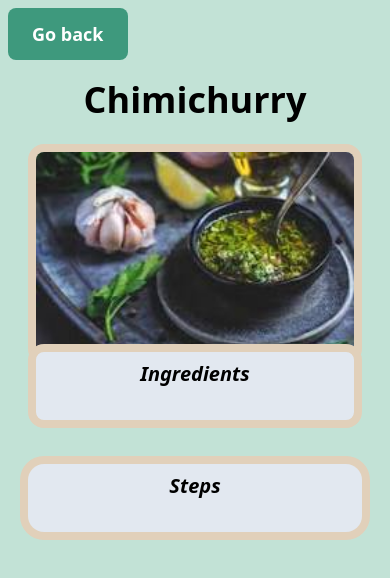
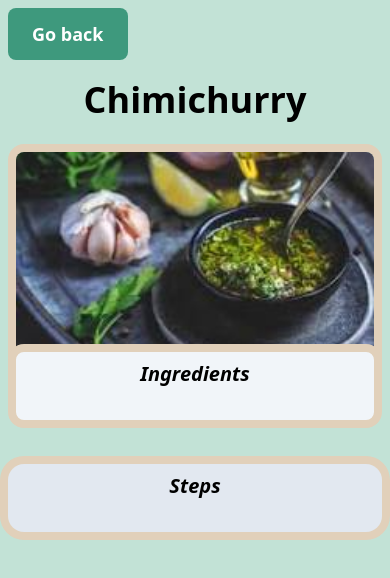
Before and after one commit to colorojo7/delacruzcooks, a React (Vite) app: page /recipe/chi001 in a window 390 px wide. Shown: the top 578 px of the page. Built offline with nearby package versions, Linux system fonts and the light colour scheme.

Commit message:
recipie page

```diff
--- a/src/assets/content/recipies/recipies.js
+++ b/src/assets/content/recipies/recipies.js
@@ -5,12 +5,14 @@ const recipiesList = [
     id: "emp001",
     title: "Empanadas",
     subtitle: "Delicius Argentinian Pie",
+    description:"Lorem ipsum dolor sit amet consectetur adipiscing elit, vestibulum justo himenaeos vulputate posuere aliquet, ",
     image_1: `${baseRoute}empanadas.jpeg`,
-    description:"",
+
     ingredients: ["ingrediente 300gr", "otro ingrediente 2kg", "algo mas 3 unidades" , "ingrediente 300gr", "otro ingrediente 2kg", "algo mas 3 unidades","ingrediente 300gr", "otro ingrediente 2kg", "algo mas 3 unidades","ingrediente 300gr", "otro ingrediente 2kg", "algo mas 3 unidades","ingrediente 300gr", "otro ingrediente 2kg", "algo mas 3 unidades"],
     steps: ["Lorem ipsum dolor sit amet consectetur adipiscing elit, vestibulum justo himenaeos vulputate posuere aliquet, mus quis mollis laoreet parturient molestie cum, commodo fusce in fermentum sem. Massa curabitur ac platea porta egestas augue, et tellus dignissim urna cras, molestie vehicula est orci enim. Fames hendrerit natoque gravida commodo pretium ad montes duis risus, purus feugiat imperdiet non sodales nostra nunc facilisi, posuere netus leo cursus dignissim venenatis suspendisse cubilia.","This is the second stept text text text text text text text text text text text text",
         "Lorem ipsum dolor sit amet consectetur adipiscing elit, vestibulum justo himenaeos vulputate posuere aliquet, mus quis mollis laoreet parturient molestie cum, commodo fusce in fermentum sem. Massa curabitur ac platea porta egestas augue, et tellus dignissim urna cras, molestie vehicula est orci enim. Fames hendrerit natoque gravida commodo pretium ad montes duis risus, purus feugiat imperdiet non sodales nostra nunc facilisi, posuere netus leo cursus dignissim venenatis suspendisse cubilia.","This is the second stept text text text text text text text text text text text text", "Lorem ipsum dolor sit amet consectetur adipiscing elit, vestibulum justo himenaeos vulputate posuere aliquet, mus quis mollis laoreet parturient molestie cum, commodo fusce in fermentum sem. Massa curabitur ac platea porta egestas augue, et tellus dignissim urna cras, molestie vehicula est orci enim. Fames hendrerit natoque gravida commodo pretium ad montes duis risus, purus feugiat imperdiet non sodales nostra nunc facilisi, posuere netus leo cursus dignissim venenatis suspendisse cubilia.","This is the second stept text text text text text text text text text text text text"],
     galery: [],
+    videoLink:"",
     dificulty: "Medium",
     time: "3hs",
   },
--- a/src/components/RecipiesCarrusel.jsx
+++ b/src/components/RecipiesCarrusel.jsx
@@ -30,11 +30,12 @@ const RecipeCarousel = () => {
                   </div>
                   <div className="absolute inset-0 h-full w-full rounded-xl bg-black/70 md:px-4 text-center text-slate-200 [transform:rotateY(180deg)] [backface-visibility:hidden] ">
                     <div className="p-4 h-full flex flex-col justify-between pb-5 ">
-                      <div className="pt-10 flex flex-col justify-center gap-5 ">
+                      <div className="pt-5 flex flex-col justify-center gap-5 ">
                         <h2 className="text-4xl font-bold text-center">
                           {recipe.title}
                         </h2>
-                        <h3 className="text-sm">{recipe.subtitle}</h3>
+                        <h3 className="text-xl">{recipe.subtitle}</h3>
+                        <h4 className="text-sm">{recipe.description}</h4>
                       </div>
                       <div className="flex flex-row justify-center gap-5 font-bold bg-brand-6 rounded-2xl">
                         <div>{recipe.dificulty}</div>
--- a/src/components/Sections/SectionChildfund.jsx
+++ b/src/components/Sections/SectionChildfund.jsx
@@ -44,7 +44,8 @@ const SectionChildfund = () => {
   }, []);
 
   return (
-    <div className="mb-10">
+    <div className="mb-10 px-1 ">
+      <div className="border-8 rounded-2xl border-brand-1-light bg-brand-1-light">
         <div className="flex justify-center px-4 h-24 md:h-36 mt-3 md:mb-10">
           <img src={childFundLogo} className="" />
         </div>
@@ -60,8 +61,8 @@ const SectionChildfund = () => {
               curabitur ac platea porta egestas augue, et tellus dignissim urna
               cras, molestie vehicula est orci enim. Fames hendrerit natoque
               gravida commodo pretium ad montes duis risus, purus feugiat
-            imperdiet non sodales nostra nunc facilisi, posuere netus leo cursus
-            dignissim venenatis suspendisse cubilia.
+              imperdiet non sodales nostra nunc facilisi, posuere netus leo
+              cursus dignissim venenatis suspendisse cubilia.
             </p>
 
             <button className="bg-brand-1 hover:bg-brand-2 text-white px-6 py-3 rounded-lg text-lg font-semibold">
@@ -69,8 +70,11 @@ const SectionChildfund = () => {
                 href="https://www.childfund.org.au/donate-monthly/"
                 target="_blank"
                 rel="noopener noreferrer"
-            >I will help you to help!</a>
+              >
+                I will help you to help!
+              </a>
             </button>
+          </div>
         </div>
       </div>
     </div>
--- a/src/pages/RecipePage.jsx
+++ b/src/pages/RecipePage.jsx
@@ -24,7 +24,7 @@ const RecipePage = () => {
         <h1 className="font-extrabold text-4xl md:text-7xl">{recipe.title}</h1>
       </div>
 
-      <div className="bg-slate-40 p-5 pt-1 md:p-10 min-h-full flex-grow">
+      <div className="bg-slate-40  pt-1 md:p-10 min-h-full flex-grow">
         <div className="flex flex-wrap flex-col md:flex-row gap-5 md:gap-10 justify-around">
           <div className="p-2  flex justify-center rounded-3xl md:basis-5/12">
             <img
@@ -34,7 +34,7 @@ const RecipePage = () => {
           </div>
 
           <div className="p-2  flex justify-center rounded-3xl md:basis-5/12">
-            <div className="p-5 pt-2 min-h-full min-w-full  md:max-w-60  object-cover rounded-2xl bg-slate-200 border-8 border-brand-3">
+            <div className="p-5 pt-2 min-h-full min-w-full  md:max-w-60  object-cover rounded-2xl bg-slate-100 border-8 border-brand-3">
               <h2 className="mb-3 text-center font-bold text-xl md:text-2xl italic">
                 Ingredients
               </h2>
```
Also changed, not shown: 4 other files (tests, documents, lock files or other folders). Lines whose indentation alone changed are shown as unchanged.
